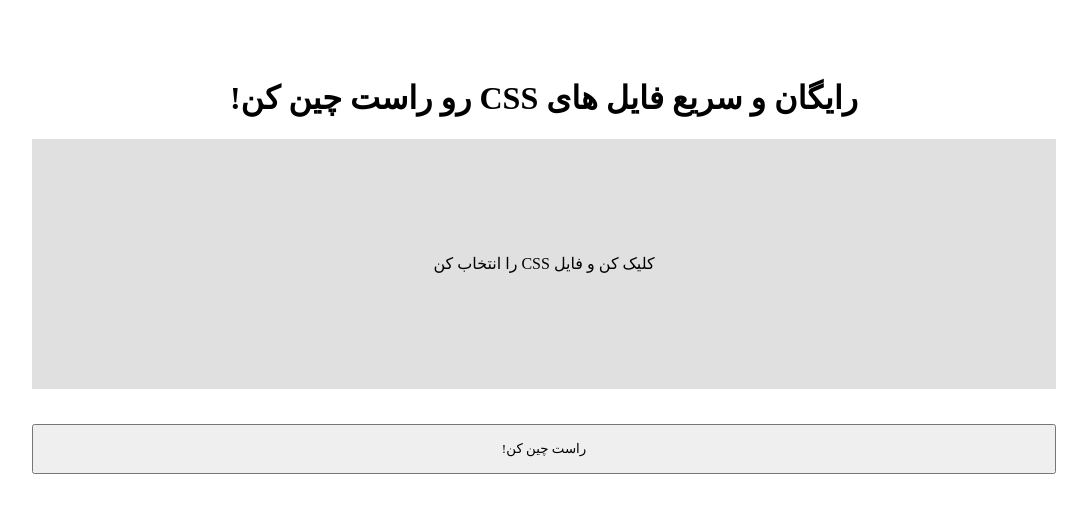
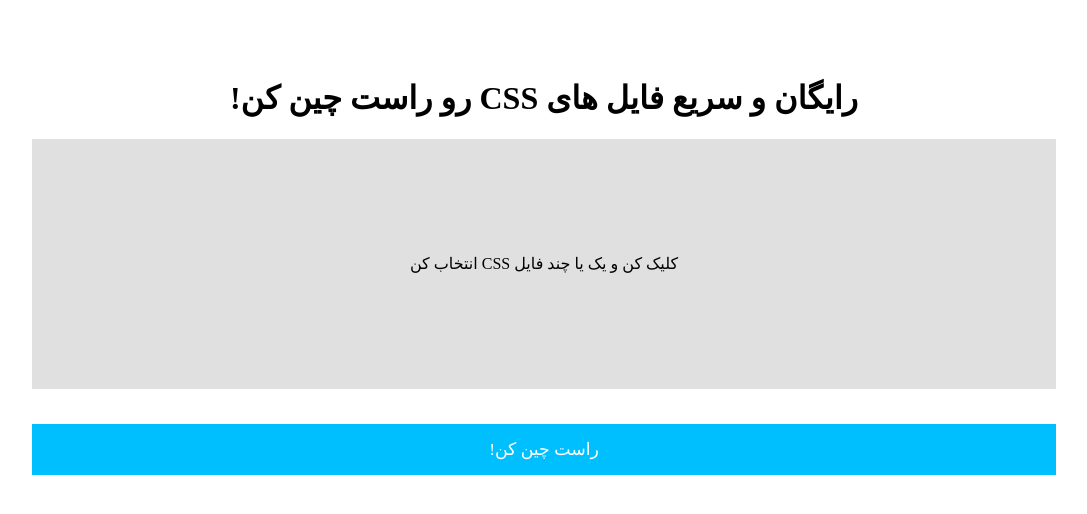
Before and after one commit to falahatme/css2rtl, a PHP site: page / in a window 1280 px wide. Shown: the top 514 px of the page, without its empty margins (96-1183 px from the left). Run offline with PHP 8.4, Linux system fonts and the light colour scheme; some web fonts are replaced.

Commit message:
Version 1.3

```diff
--- a/css/style.css
+++ b/css/style.css
@@ -98,4 +98,13 @@ form > input{
     margin: 15px 0;
     padding: 15px;
     font-family: 'Vazir';
+    background: deepskyblue;
+    border: none;
+    color: white;
+    font-size: 13pt;
 }
+
+form > input:hover{
+    cursor: pointer;
+    background: rgb(77, 210, 255);
+}
--- a/index.php
+++ b/index.php
@@ -38,10 +38,15 @@ $newline = '
 
 if (isset($_FILES['css'])) {
 
-    @$postfix = array_pop(explode('.', $_FILES['css']['name']));
+    foreach($_FILES['css']['name'] as $cssFile){
+
+        @$postfix = array_pop(explode('.', $cssFile));
+        if ($postfix != 'css') die("FILE TYPE IS NOT CSS.");
+
+    }
+
+
     $foundFonts = 0;
-
-    if ($postfix != 'css') die("FILE TYPE IS NOT CSS.");
 
     $lookingFor = [
         'margin' => 'inline',
@@ -101,7 +106,11 @@ if (isset($_FILES['css'])) {
 
 ';
 
-    $text = file_get_contents($_FILES['css']['tmp_name']);
+    $text = '';
+    foreach($_FILES['css']['tmp_name'] as $tmpName)
+    {
+        $text .= file_get_contents($tmpName);
+    }
     $text = preg_replace('!/\*.*?\*/!s', '', $text);
     $text = preg_replace('/\n\s*\n/', "\n", $text);
     $cssArray = BreakCSS(str_replace($newline, '', $text));
@@ -290,7 +299,7 @@ if (isset($_FILES['css'])) {
         }
     }
 
-    $outputStr = "\r\n body{direction: rtl;} \r\n" . $outputStr;
+    $outputStr = "\r\n *{direction: rtl; text-align: right;} \r\n" . $outputStr;
 
     if ($foundFonts > 0)
         $outputStr = $fontStr . $outputStr;
@@ -328,7 +337,7 @@ if (isset($_FILES['css'])) {
                 <h1>رایگان و سریع فایل های CSS رو راست چین کن!</h1>
             </div>
             <form method="post" enctype="multipart/form-data" onsubmit="submitted()">
-                <label for=css><input type="file" name="css" id="css" /><span>کلیک کن و فایل CSS را انتخاب کن</span></label>
+                <label for=css><input type="file" name="css[]" multiple id="css" onchange="fileselected()" /><span id="cssValue">کلیک کن و یک یا چند فایل CSS انتخاب کن</span></label>
                 <input type="submit" value="راست چین کن!" />
             </form>
         </div>
@@ -341,6 +350,11 @@ if (isset($_FILES['css'])) {
         document.getElementById('submitted').style.display = "block";
     }
 
+    function fileselected(){
+        var selectedFilesCount = document.getElementById('css').files.length;
+        document.getElementById('cssValue').innerHTML = selectedFilesCount + ' فایل انتخاب شد.';
+    }
+
     </script>
 
     </html>
```
